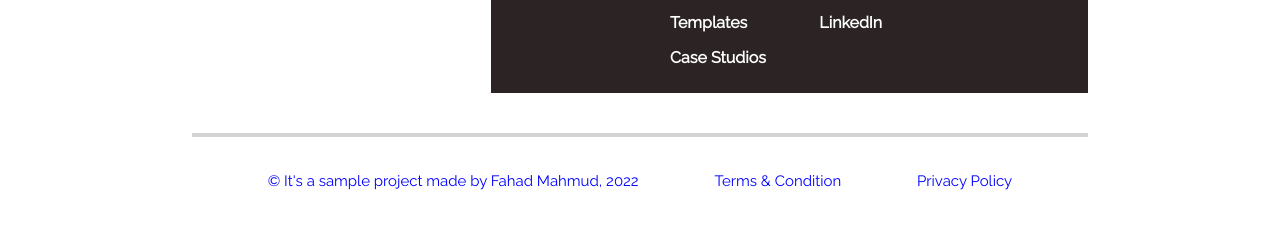
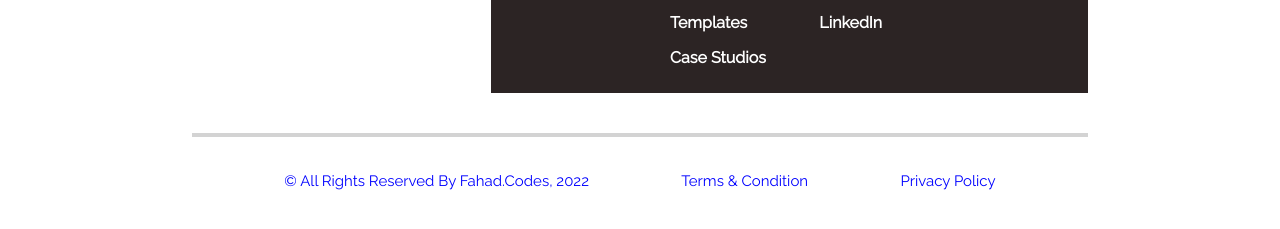
Before and after one commit to FahadMahmud04/Fahad.Codes, a plain HTML site: page index.html in a window 1280 px wide. Shown: the part 4663-4892 px from the top of the page. Drawn offline with Linux system fonts and the light colour scheme; a web font is replaced by a local one.

Commit message:
added footer

```diff
--- a/index.html
+++ b/index.html
@@ -225,7 +225,7 @@
         <hr class="footer-hr">
         <!-- footer inner here  -->
         <div class="footer-inner">
-            <p> &#169; It's a sample project made by Fahad Mahmud, 2022 </p>
+            <p> &#169; All Rights Reserved By Fahad.Codes, 2022 </p>
             <p>Terms & Condition</p>
             <p>Privacy Policy</p>
         </div>
```
